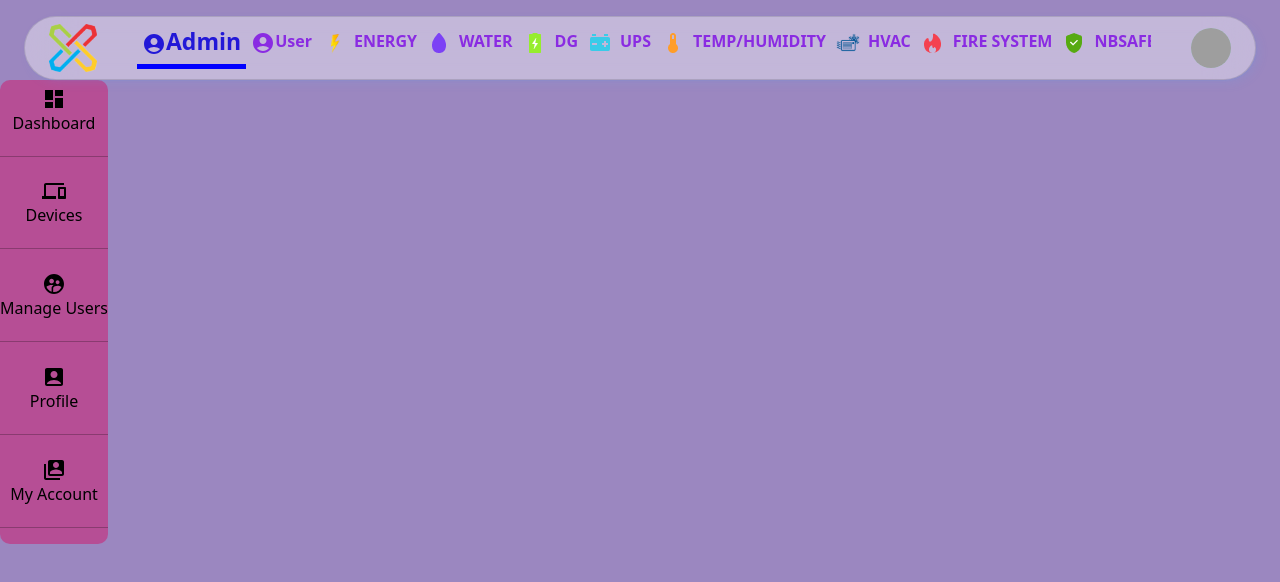
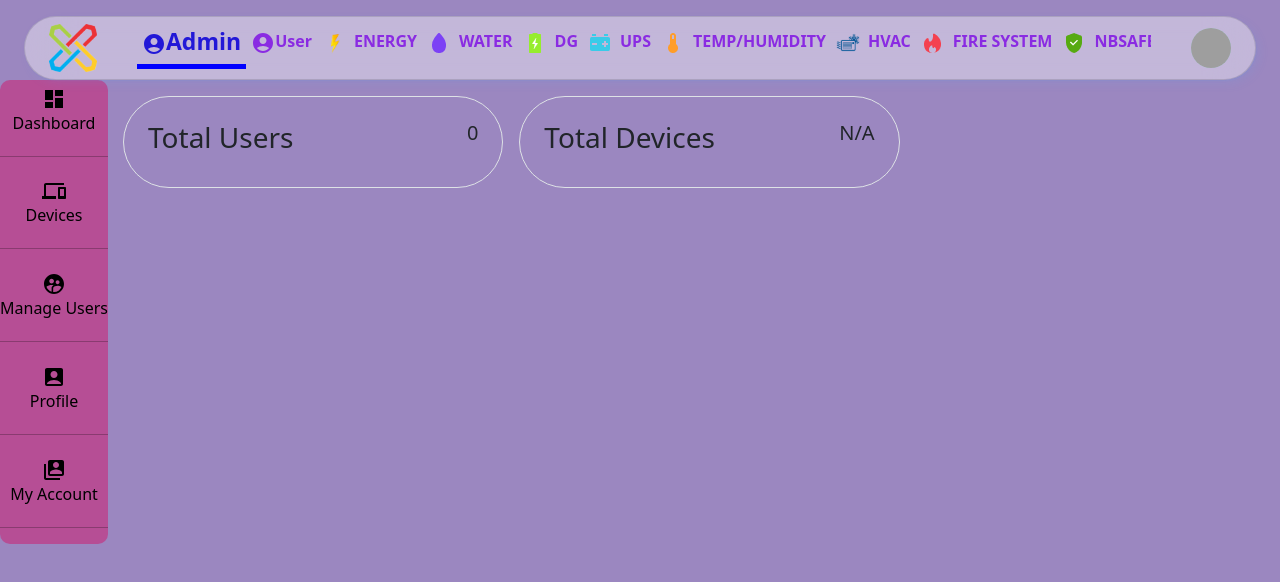
Before and after one commit to Bijoyksingh/Admin-Dashboard-React, a React (Vite) app: page /admin in a window 1280 px wide. Shown: the top 582 px of the page. Built offline with nearby package versions, Linux system fonts and the light colour scheme; no server answers; grey boxes are pictures that could not be loaded.

Commit message:
admin dashboard update

```diff
--- a/src/components/Main/Contents/TopBox.jsx
+++ b/src/components/Main/Contents/TopBox.jsx
@@ -11,7 +11,7 @@ export default function TopBox(props) {
 
   return (
     <div className="d-flex border rounded-pill col-4 p-4 justify-content-between overflow-hidden">
-          <h4>{props.title}</h4><p>{props.value}</p>
+          <h3>{props.title}</h3><h5>{props.value}</h5>
     </div>
   )
 }
--- /dev/null
+++ b/src/data/UsersData/UsersData.jsx
@@ -0,0 +1,22 @@
+import axios from "axios";
+import { useEffect, useState } from "react";
+
+
+export default function UsersData() {
+const [data, setData]= useState([]);
+
+ useEffect(()=>{
+        axios.get('/api/user')
+        .then( (response)=> {
+          // handle success
+          setData(response.data.users);
+
+        })
+        .catch((error)=> {
+          // handle error
+          console.log(error);
+        })
+      })
+
+  return ({data})
+}
--- a/src/pages/Admin/AdminHome.jsx
+++ b/src/pages/Admin/AdminHome.jsx
@@ -1,39 +1,14 @@
-
+import UsersData from "../../data/UsersData/UsersData";
+import TopBox from "../../components/Main/Contents/TopBox";
 
 
 export default function AdminHome() {
-
+let {data}= UsersData();
 
   return (
-    <div className="w-100 p-3">
-
-
-     {/* <Table>
-      <thead>
-        <tr>
-          <th>SL No.</th>
-          <th>Username</th>
-          <th>Name</th>
-          <th>Contact</th>
-          <th>Email</th>
-          <th>Alloted Devices</th>
-        </tr>
-      </thead>
-      <tbody>
-      {data.map((item, index) => (
-            <tr key={index}>
-              <td>{index+1}</td>
-              <td>{item.username}</td>
-              <td>{item.fullname}</td>
-              <td>{item.phone}</td>
-              <td>{item.email}</td>
-              <td>{item.alotdevices}</td>
-            </tr>
-          ))}
-
-      </tbody>
-     </Table> */}
-
+    <div className="w-100 p-3 gap-3 d-flex">
+      <TopBox title="Total Users" value={data.length} />
+      <TopBox title="Total Devices" value='N/A' />
     </div>
   )
 }
--- a/src/pages/Admin/ManageUsers.jsx
+++ b/src/pages/Admin/ManageUsers.jsx
@@ -1,16 +1,13 @@
-import { useEffect, useState } from "react"
-import axios from "axios";
+import { useState } from "react"
 import { Box, Button, Grid, Paper, Table, TableBody, TableCell, TableContainer, TableHead, TablePagination, TableRow } from "@mui/material";
 import SearchBar from "../../components/Main/Contents/SearchBar";
 import PersonAddIcon from '@mui/icons-material/PersonAdd';
+import UsersData from "../../data/UsersData/UsersData";
 
 const tHead =['SL No.','Username','Name','Contact','Email','Alloted Devices',]
 
-
-
 export default function ManageUsers() {
-
-  const [data, setData]= useState([]);
+  const {data}= UsersData();
   const [page, setPage] = useState(0);
   const [rowsPerPage, setRowsPerPage] = useState(10);
   const [search, setSearch] = useState('');
@@ -27,18 +24,6 @@ export default function ManageUsers() {
       setPage(0);
     };
 
-  useEffect(()=>{
-    axios.get('/api/user')
-    .then( (response)=> {
-      // handle success
-      setData(response.data.users);
-    })
-    .catch((error)=> {
-      // handle error
-      console.log(error);
-    })
-  })
-
 
 
   return (
@@ -46,11 +31,13 @@ export default function ManageUsers() {
     <h1>Manage Users</h1>
     <Grid container alignItems={"center"} justifyContent={"space-between"}>
       <Button variant="contained">
-        <PersonAddIcon/> Add User</Button>
-    <SearchBar onChange={handleSearch} value={search}/>
+      <PersonAddIcon/> Add User
+      </Button>
+      <SearchBar onChange={handleSearch} value={search}/>
     </Grid>
+    {/* Data Table */}
     <Paper sx={{ width: '100%', overflow: 'hidden' }}>
-      <TableContainer sx={{ maxHeight: 600 }}>
+      <TableContainer sx={{ maxHeight: 550 }}>
     <Table stickyHeader aria-label="sticky table">
     <TableHead>
     <TableRow>
@@ -77,6 +64,8 @@ export default function ManageUsers() {
             <TableCell>{item.phone}</TableCell>
             <TableCell>{item.email}</TableCell>
             <TableCell>{item.alotdevices}</TableCell>
+            <TableCell>Edit</TableCell>
+            <TableCell>Delete</TableCell>
           </TableRow>
         ))
       }
```
